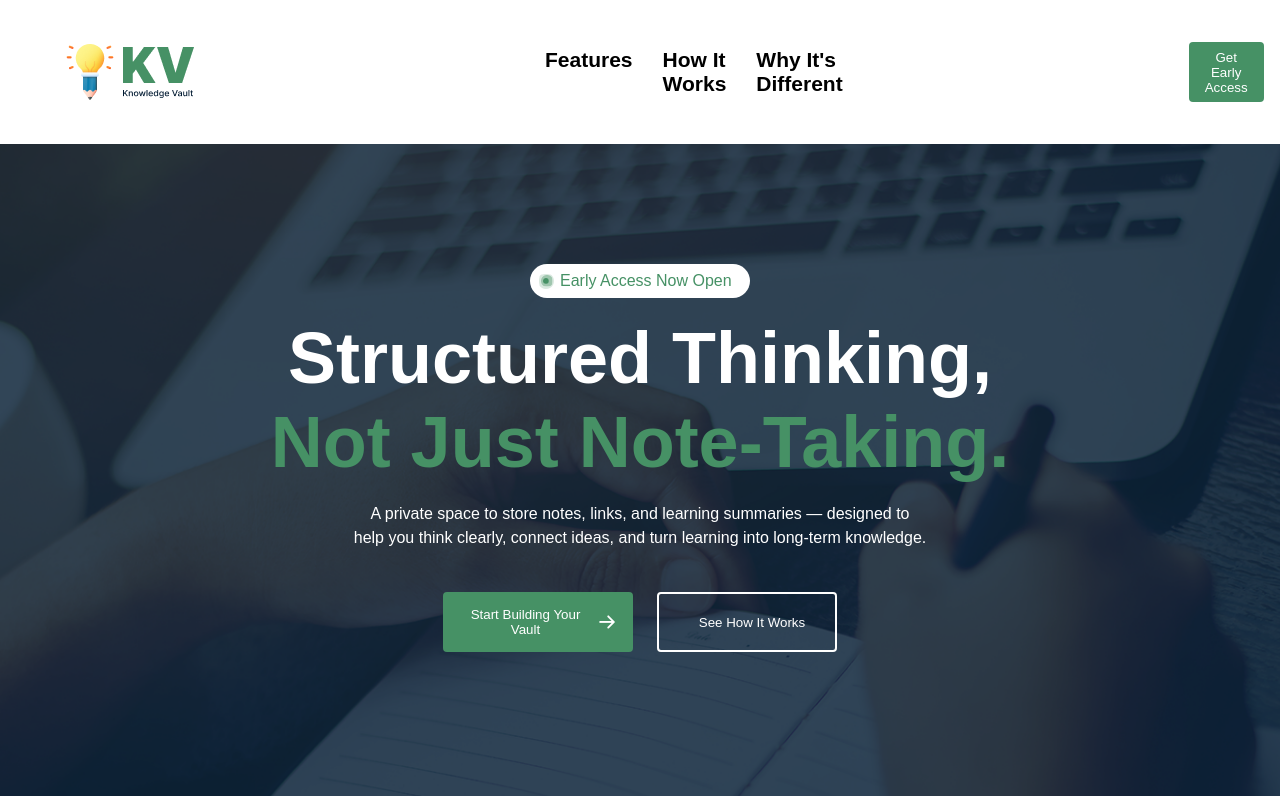
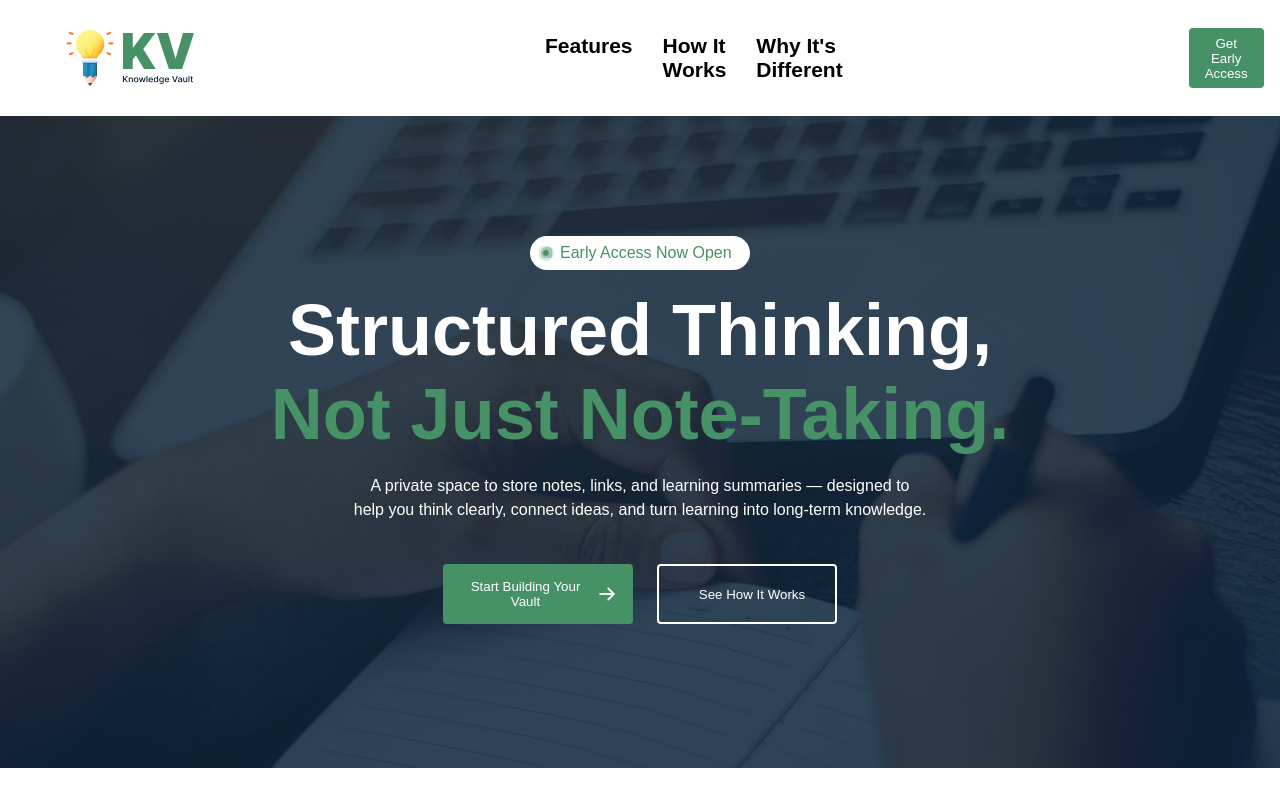
Before and after one commit to tanzirbinalamin/Assignment-1, a plain HTML site: page index.html in a window 1280 px wide. Shown: the top 800 px of the page. Drawn offline with Linux system fonts and the light colour scheme.

Commit message:
final output2

```diff
--- a/styles.css
+++ b/styles.css
@@ -11,9 +11,10 @@
     justify-content: space-between;
     align-items: center;
     flex-direction: row;
-    height: auto;
+    height: 80px;
     background-color: white;
     padding: 18px 60px;
+
 }
 .navbar .logo{
     padding: 8px 0;
@@ -330,7 +331,7 @@ box-shadow: 4px 4px 8px rgb(92, 92, 92);
         display: flex;
         align-items: center;
         text-align: center;
-f      }
+      }
 
 
 
```
